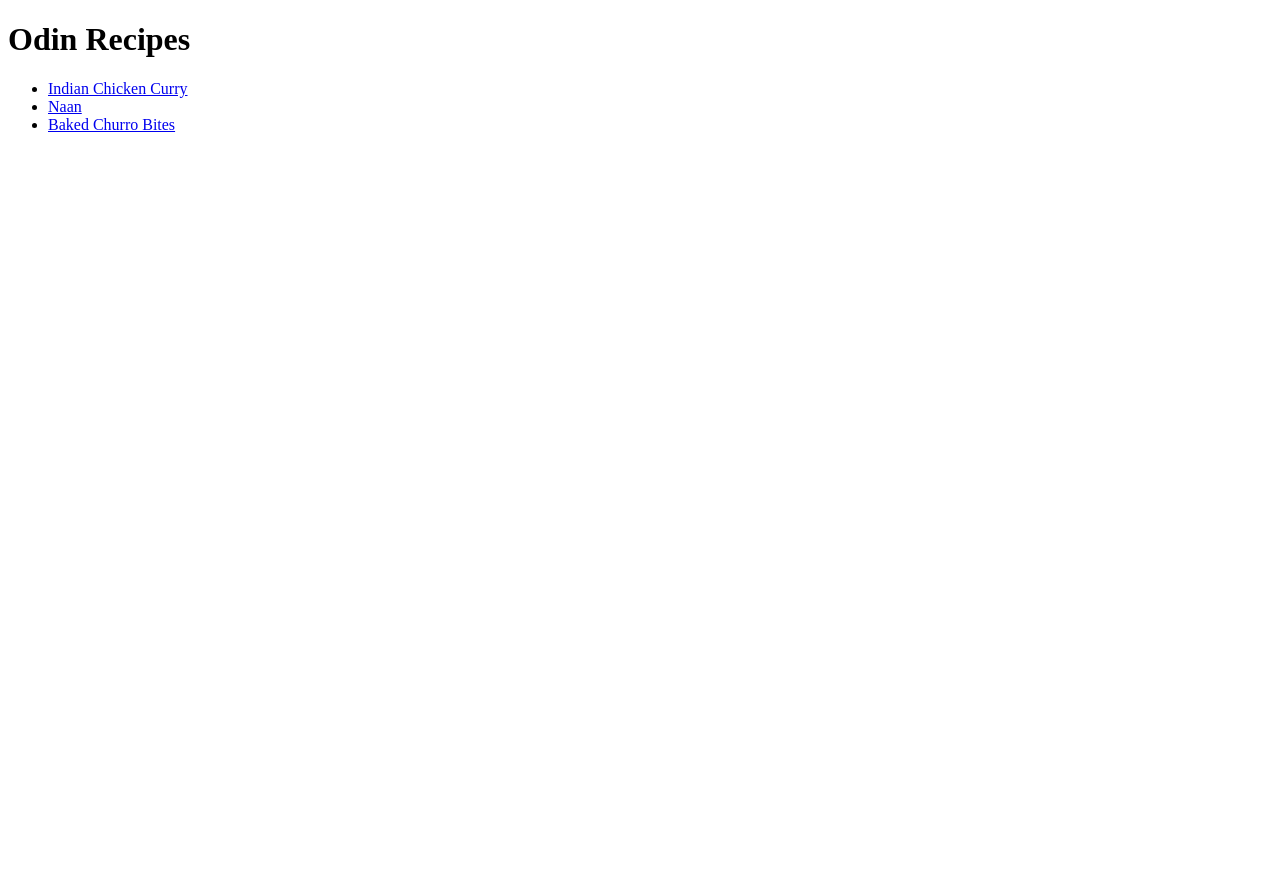
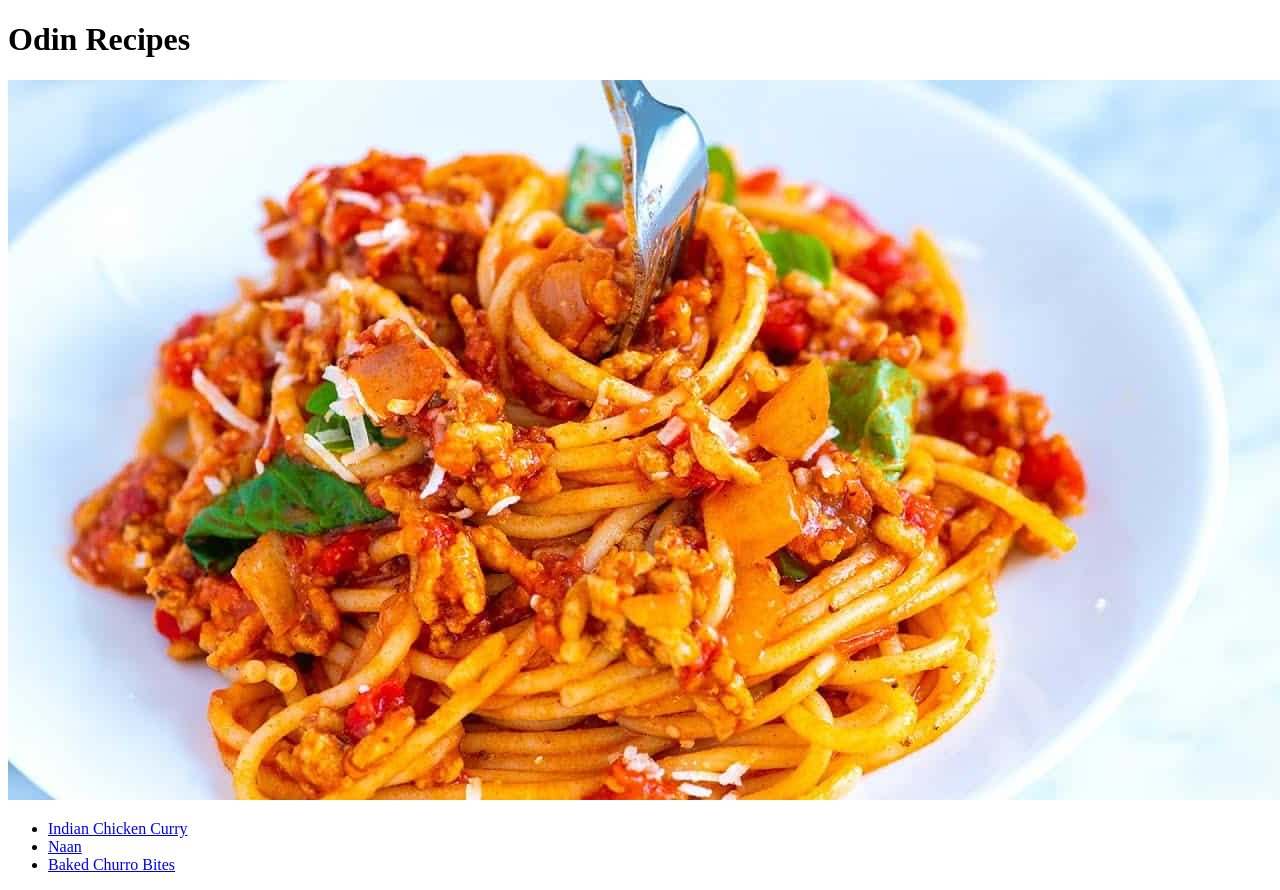
Before and after one commit to AshSceptile/Recipes-Website, a plain HTML site: page index.html in a window 1280 px wide. Before the commit the page ends 800 px from the top, so only its background shows below. Drawn offline with Linux system fonts and the light colour scheme.

Commit message:
Add cover-image.jpg

```diff
--- a/index.html
+++ b/index.html
@@ -8,6 +8,8 @@
 <body>
   <h1>Odin Recipes</h1>
 
+  <img src="./images/cover-image.jpg" alt="cover-image">
+
   <ul>
     <li><a href="./recipes/indian-chicken-curry.html" target="_blank">Indian Chicken Curry</a></li>
     <li><a href="./recipes/naan.html" target="_blank">Naan</a></li>
```
Also changed, not shown: images/cover-image.jpg (added).
